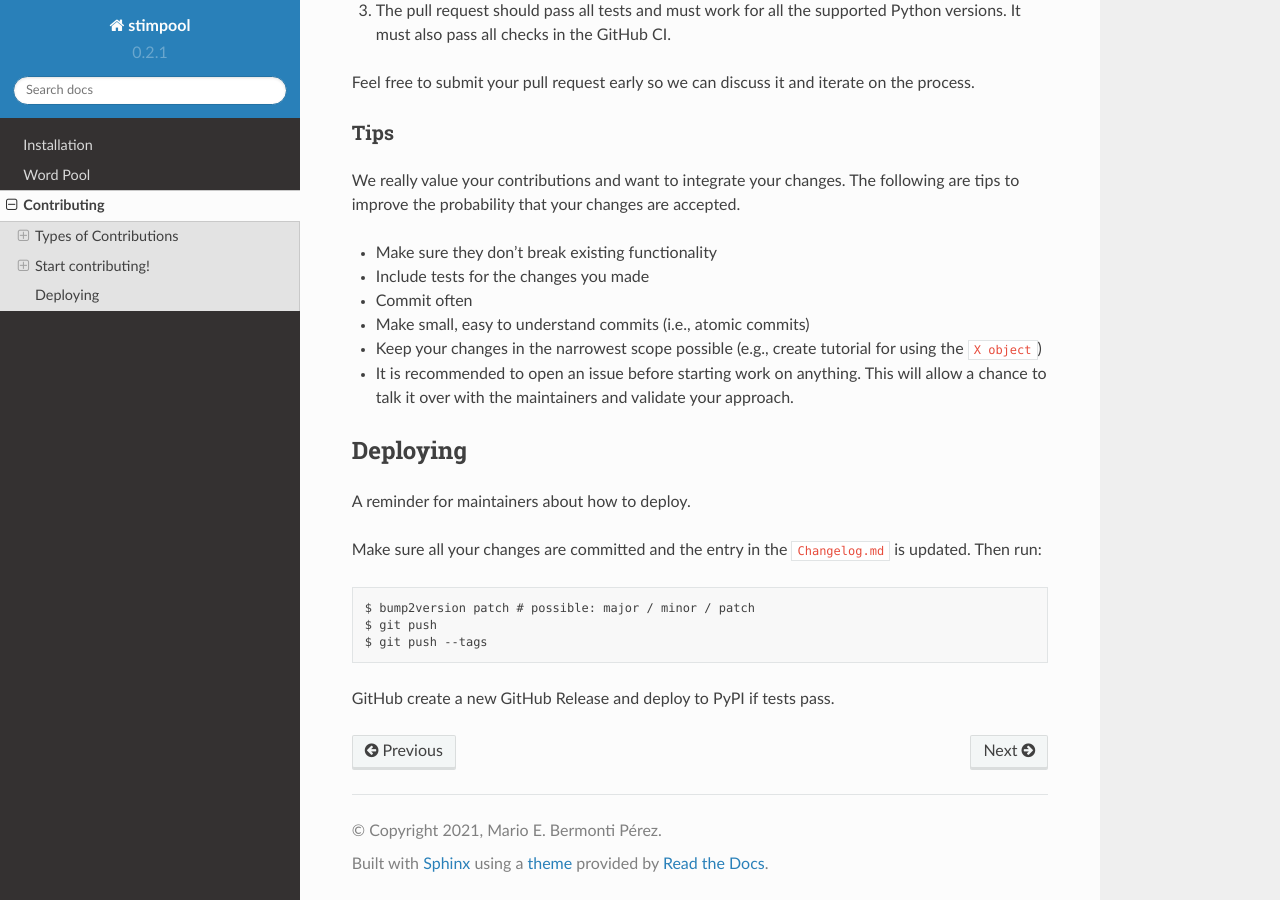
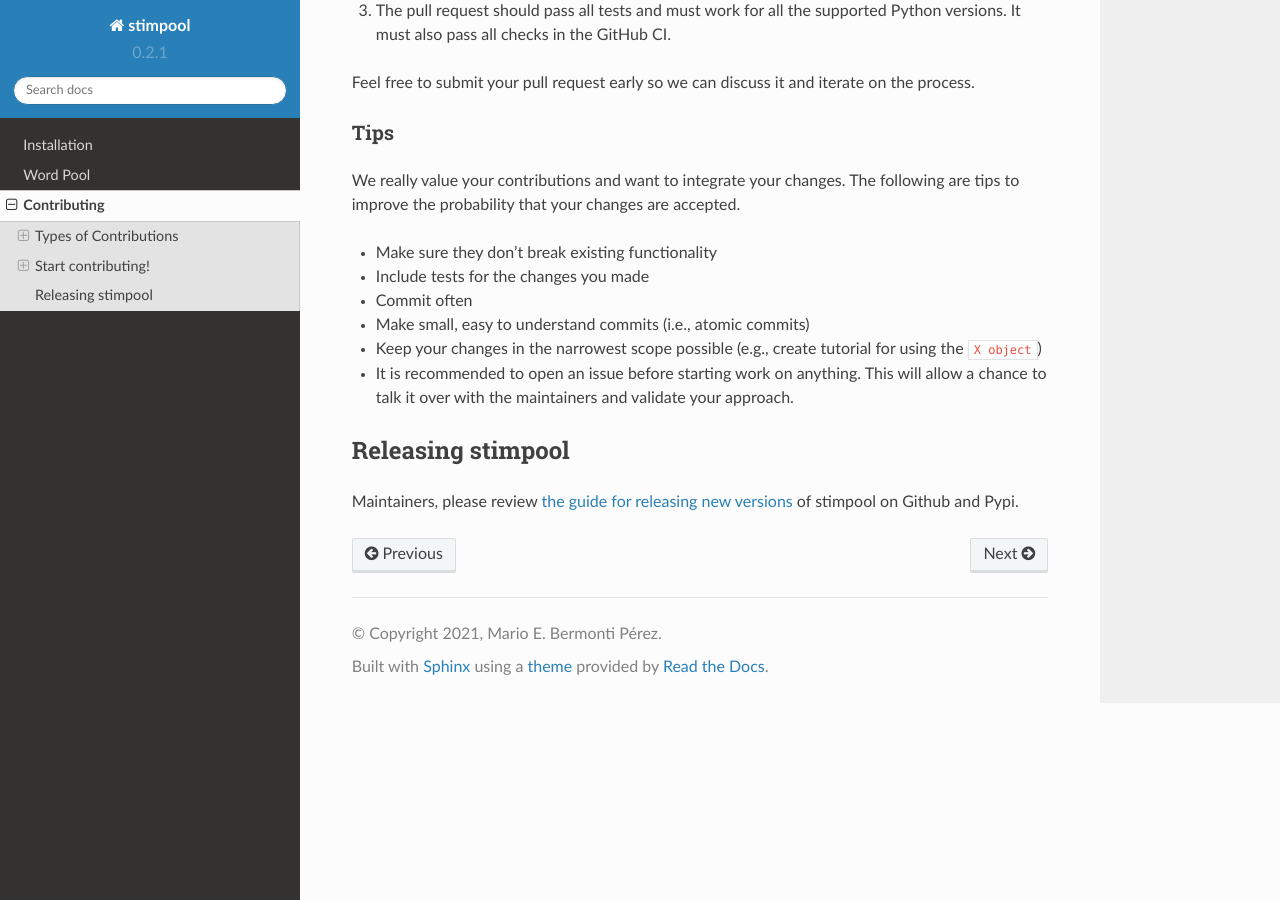
Before and after one commit to mario-bermonti/stimpool, a Sphinx documentation site: the page built from docs/contributing.md, in a window 1280 px wide and 900 px high, scrolled down 5203 px. Built offline with Sphinx 7.4.7 and the Read the Docs theme 2.0.0, drawn with Linux system fonts in a browser that asks for light colours.

Commit message:
Clean contrib guide and link to releasing guide

```diff
--- a/docs/contributing.md
+++ b/docs/contributing.md
@@ -216,17 +216,10 @@ improve the probability that your changes are accepted.
 - It is recommended to open an issue before starting work on anything. This will allow a chance to
   talk it over with the maintainers and validate your approach.
 
-## Deploying
+## Releasing stimpool
 
-A reminder for maintainers about how to deploy.
-
-Make sure all your changes are committed and the entry in the `Changelog.md` is updated. Then run:
-
-    $ bump2version patch # possible: major / minor / patch
-    $ git push
-    $ git push --tags
-
-GitHub create a new GitHub Release and deploy to PyPI if tests pass.
+Maintainers, please review [the guide for releasing new versions][release_guide]
+of stimpool on Github and Pypi.
 
 
 <!-- Credits -->
@@ -240,3 +233,4 @@ GitHub create a new GitHub Release and deploy to PyPI if tests pass.
 [download_python]: https://www.python.org/downloads/
 [stimpool_gh]: https://github.com/mario-bermonti/stimpool
 [commit_guide]: https://chris.beams.io/posts/git-commit/
+[release_guide]: ./release_guide.md
```
